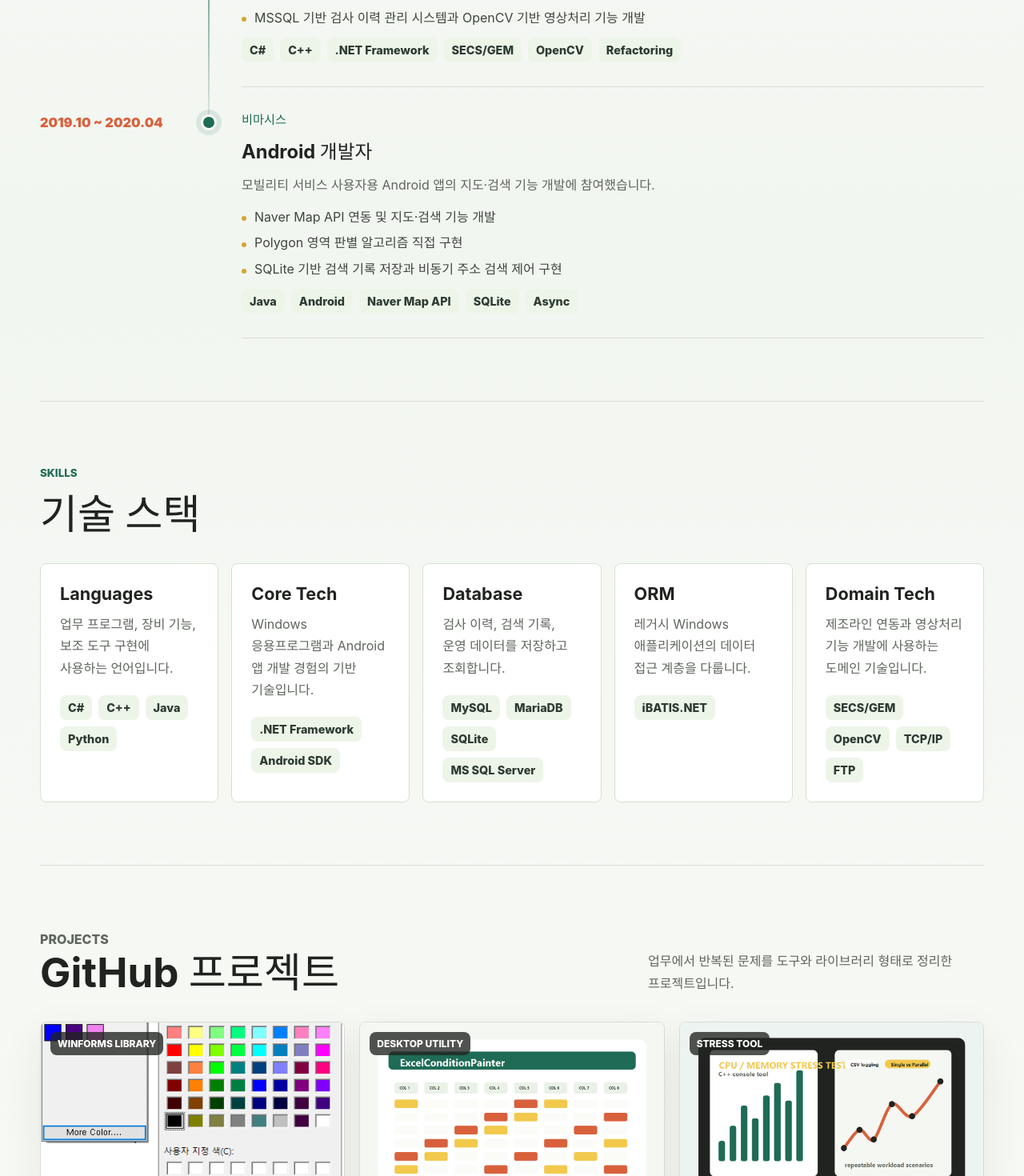
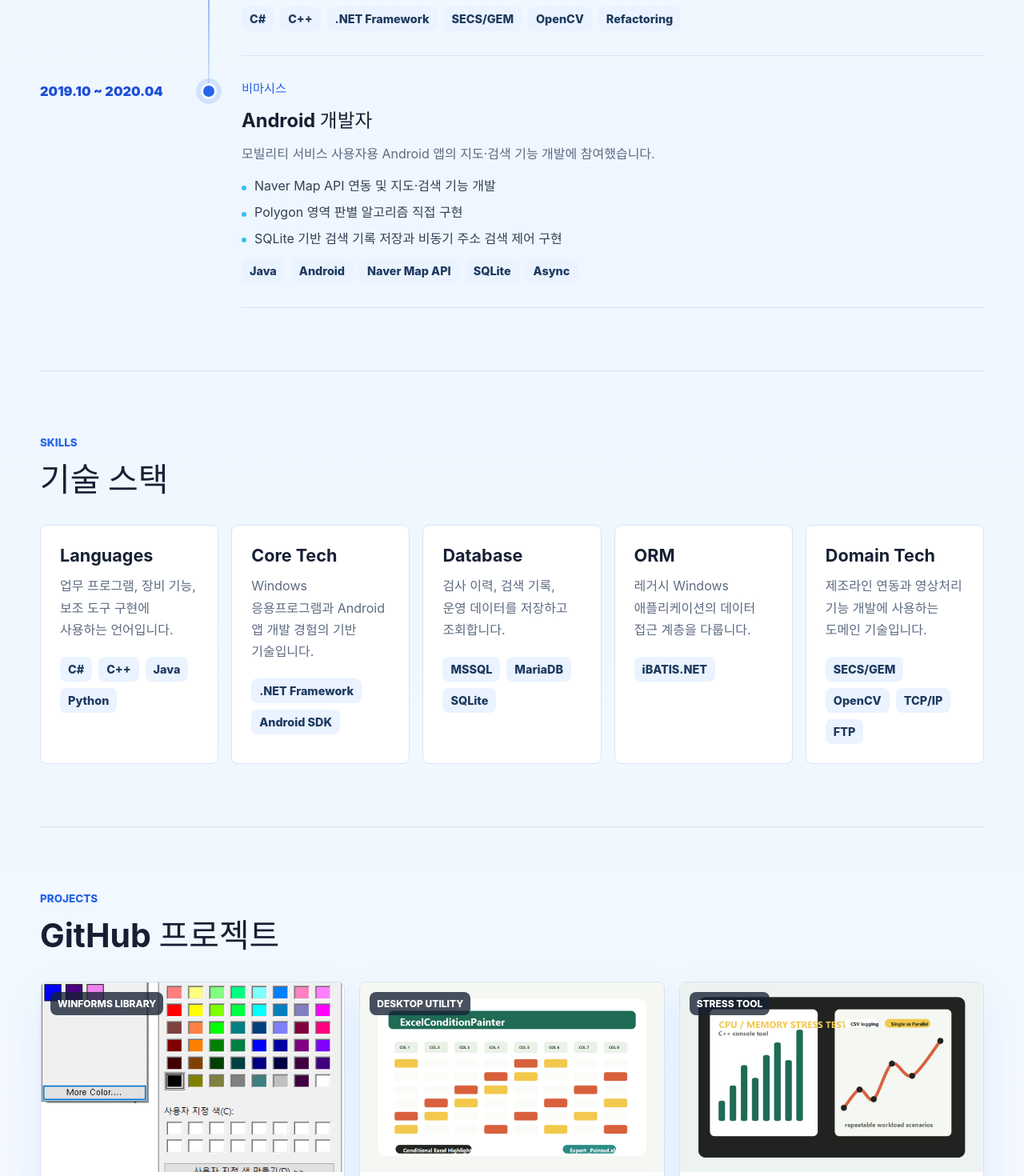
Before and after one commit to GrownDombo/GrownDombo.github.io, a React (Vite) app: page / in a window 1280 px wide. Shown: the part 1330-2800 px from the top of the page at 80% size. Built offline with nearby package versions, Linux system fonts and the light colour scheme.

Commit message:
Polish portfolio presentation

```diff
--- a/src/App.tsx
+++ b/src/App.tsx
@@ -85,7 +85,6 @@ function App() {
               <p className="section-kicker">Performance</p>
               <h2 id="metrics-title">숫자로 남긴 개선</h2>
             </div>
-            <p>공개 이력서의 핵심 성과만 골라 첫 화면 이후 바로 읽히도록 정리했습니다.</p>
           </div>
           <div className="impact-strip">
             {metrics.map((metric) => (
@@ -104,7 +103,6 @@ function App() {
               <p className="section-kicker">Experience</p>
               <h2 id="experience-title">핵심 경력</h2>
             </div>
-            <p>연도 흐름을 기준으로 회사, 역할, 주요 성과를 빠르게 훑을 수 있게 정리했습니다.</p>
           </div>
           <ol className="experience-timeline">
             {experiences.map((item) => (
@@ -161,7 +159,6 @@ function App() {
               <p className="section-kicker">Projects</p>
               <h2 id="projects-title">GitHub 프로젝트</h2>
             </div>
-            <p>업무에서 반복된 문제를 도구와 라이브러리 형태로 정리한 프로젝트입니다.</p>
           </div>
 
           <div className="project-grid compact-project-grid">
@@ -177,7 +174,7 @@ function App() {
                     <h3>{project.title}</h3>
                     <p>{project.summary}</p>
                   </div>
-                  <div className="tech-list" aria-label={`${project.title} 기술 스택`}>
+                  <div className="tech-list project-tech-list" aria-label={`${project.title} 기술 스택`}>
                     {project.tech.map((tech) => (
                       <span key={tech}>{tech}</span>
                     ))}
--- a/src/data/portfolio.ts
+++ b/src/data/portfolio.ts
@@ -117,7 +117,7 @@ export const skillGroups: SkillGroup[] = [
   {
     title: 'Database',
     description: '검사 이력, 검색 기록, 운영 데이터를 저장하고 조회합니다.',
-    skills: ['MySQL', 'MariaDB', 'SQLite', 'MS SQL Server'],
+    skills: ['MSSQL', 'MariaDB', 'SQLite'],
   },
   {
     title: 'ORM',
--- a/src/styles.css
+++ b/src/styles.css
@@ -1,21 +1,23 @@
 :root {
-  color: #20231f;
-  background: #fbfbf8;
+  color: #172033;
+  background: #f8fbff;
   font-family:
     Inter, ui-sans-serif, system-ui, -apple-system, BlinkMacSystemFont, "Segoe UI", sans-serif;
   font-synthesis: none;
   text-rendering: optimizeLegibility;
   -webkit-font-smoothing: antialiased;
-  --ink: #20231f;
-  --muted: #5f665d;
-  --line: #d9ded2;
-  --paper: #fbfbf8;
+  --ink: #172033;
+  --muted: #5d6b82;
+  --line: #d6e4f5;
+  --paper: #f8fbff;
   --surface: #ffffff;
-  --forest: #1f6b55;
-  --teal: #2b8c86;
-  --coral: #d8613c;
-  --gold: #d3a62f;
-  --shadow: 0 20px 60px rgb(32 35 31 / 10%);
+  --forest: #2563eb;
+  --teal: #0284c7;
+  --coral: #1d4ed8;
+  --gold: #38bdf8;
+  --shadow: 0 20px 60px rgb(37 99 235 / 10%);
+  --display-title: clamp(2.2rem, 3.2vw, 2.75rem);
+  --display-title-tablet: clamp(2rem, 4vw, 2.45rem);
 }
 
 * {
@@ -31,7 +33,7 @@ body {
   min-width: 320px;
   color: var(--ink);
   background:
-    linear-gradient(180deg, #fbfbf8 0%, #f2f6f1 45%, #fbfbf8 100%);
+    linear-gradient(180deg, #f8fbff 0%, #eef6ff 45%, #f8fbff 100%);
 }
 
 h1,
@@ -95,7 +97,7 @@ a {
   border-radius: 8px;
   color: #ffffff;
   background: var(--forest);
-  box-shadow: 0 10px 28px rgb(31 107 85 / 22%);
+  box-shadow: 0 10px 28px rgb(37 99 235 / 24%);
 }
 
 .nav-links {
@@ -119,7 +121,7 @@ a {
 .nav-links a:hover,
 .nav-links a:focus-visible {
   color: var(--ink);
-  background: #eaf2e8;
+  background: #e8f1ff;
   outline: none;
 }
 
@@ -166,18 +168,16 @@ main {
 }
 
 .hero-copy h1,
-.section h2,
-.contact-section h2 {
+.metrics-section h2,
+.section h2 {
   margin: 0;
   max-width: 850px;
-  font-size: clamp(2.35rem, 4.7vw, 4.8rem);
-  line-height: 1.06;
+  font-size: var(--display-title);
+  line-height: 1.12;
 }
 
 .compact-hero .hero-copy h1 {
   max-width: none;
-  font-size: clamp(2.2rem, 3.2vw, 2.75rem);
-  line-height: 1.12;
   letter-spacing: 0;
   white-space: nowrap;
 }
@@ -205,7 +205,7 @@ main {
   padding: 8px 11px;
   border: 1px solid var(--line);
   border-radius: 8px;
-  color: #394137;
+  color: #263a62;
   background: rgb(255 255 255 / 68%);
   font-weight: 700;
 }
@@ -252,7 +252,7 @@ main {
 
 .hero-visual {
   position: relative;
-  border: 1px solid #cbd7c7;
+  border: 1px solid #c7d9f0;
   border-radius: 8px;
   overflow: hidden;
   background: #ffffff;
@@ -278,12 +278,12 @@ main {
   border: 1px solid rgb(255 255 255 / 56%);
   border-radius: 8px;
   color: #ffffff;
-  background: rgb(32 35 31 / 82%);
+  background: rgb(23 32 51 / 82%);
   backdrop-filter: blur(12px);
 }
 
 .hero-visual-caption span {
-  color: #dbe6d4;
+  color: #d7e7ff;
   font-size: 0.78rem;
   font-weight: 800;
   text-transform: uppercase;
@@ -309,7 +309,7 @@ main {
   place-items: center;
   min-height: 72px;
   padding: 18px;
-  color: #2d352b;
+  color: #233653;
   background: #ffffff;
   font-weight: 800;
   text-align: center;
@@ -331,8 +331,9 @@ main {
   gap: clamp(28px, 6vw, 90px);
 }
 
-.section h2,
 .contact-section h2 {
+  margin: 0;
+  max-width: 850px;
   font-size: clamp(2rem, 4vw, 4rem);
   line-height: 1.08;
 }
@@ -343,8 +344,6 @@ main {
 }
 
 .section-body p,
-.projects-heading p,
-.section-heading > p,
 .project-content p,
 .timeline-item span,
 .timeline-content p,
@@ -365,14 +364,6 @@ main {
 
 .section-heading h2 {
   max-width: 780px;
-}
-
-.projects-heading p {
-  max-width: 390px;
-}
-
-.section-heading > p {
-  max-width: 420px;
 }
 
 .impact-strip {
@@ -454,8 +445,8 @@ main {
 .tech-list span {
   padding: 7px 10px;
   border-radius: 8px;
-  color: #2e3b32;
-  background: #edf5e9;
+  color: #1e3a5f;
+  background: #eaf3ff;
   font-size: 0.9rem;
   font-weight: 800;
 }
@@ -474,14 +465,14 @@ main {
   display: grid;
   grid-template-rows: auto 1fr;
   overflow: hidden;
-  box-shadow: 0 18px 52px rgb(32 35 31 / 8%);
+  box-shadow: 0 18px 52px rgb(37 99 235 / 8%);
 }
 
 .project-image-wrap {
   position: relative;
   min-height: 190px;
   overflow: hidden;
-  background: #e8efe5;
+  background: #eaf3ff;
 }
 
 .compact-project-card .project-image-wrap {
@@ -508,7 +499,7 @@ main {
   padding: 7px 9px;
   border-radius: 8px;
   color: #ffffff;
-  background: rgb(32 35 31 / 78%);
+  background: rgb(23 32 51 / 78%);
   font-size: 0.75rem;
   font-weight: 800;
   text-transform: uppercase;
@@ -543,7 +534,7 @@ main {
 .project-highlights li {
   position: relative;
   padding-left: 16px;
-  color: #3f473d;
+  color: #334155;
   line-height: 1.55;
 }
 
@@ -562,6 +553,21 @@ main {
   display: flex;
   flex-wrap: wrap;
   gap: 8px;
+}
+
+.project-tech-list {
+  display: grid;
+  grid-template-columns: repeat(3, minmax(0, 1fr));
+}
+
+.project-tech-list span {
+  display: inline-flex;
+  align-items: center;
+  justify-content: center;
+  min-height: 42px;
+  padding: 8px 10px;
+  text-align: center;
+  line-height: 1.25;
 }
 
 .project-links {
@@ -627,7 +633,7 @@ main {
   top: 8px;
   bottom: -36px;
   width: 2px;
-  background: linear-gradient(180deg, var(--forest), rgb(31 107 85 / 12%));
+  background: linear-gradient(180deg, var(--forest), rgb(37 99 235 / 14%));
   content: "";
 }
 
@@ -641,10 +647,10 @@ main {
   width: 14px;
   height: 14px;
   margin-top: 6px;
-  border: 3px solid #fbfbf8;
+  border: 3px solid #f8fbff;
   border-radius: 50%;
   background: var(--forest);
-  box-shadow: 0 0 0 6px rgb(31 107 85 / 12%);
+  box-shadow: 0 0 0 6px rgb(37 99 235 / 14%);
   content: "";
 }
 
@@ -677,7 +683,7 @@ main {
 .timeline-content li {
   position: relative;
   padding-left: 16px;
-  color: #3f473d;
+  color: #334155;
   line-height: 1.55;
 }
 
@@ -728,7 +734,7 @@ main {
   padding: 7px 10px;
   border: 1px solid var(--line);
   border-radius: 8px;
-  color: #364033;
+  color: #263a62;
   font-size: 0.9rem;
   font-weight: 800;
 }
@@ -743,12 +749,12 @@ main {
   border-radius: 8px;
   color: #ffffff;
   background:
-    linear-gradient(135deg, rgb(31 107 85 / 92%), rgb(32 35 31 / 96%)),
-    #20231f;
+    linear-gradient(135deg, rgb(37 99 235 / 94%), rgb(15 23 42 / 96%)),
+    #172033;
 }
 
 .contact-section .section-kicker {
-  color: #f2c94c;
+  color: #bfdbfe;
 }
 
 .contact-links {
@@ -793,12 +799,14 @@ main {
     padding-top: 38px;
   }
 
-  .hero-copy h1 {
-    font-size: clamp(2.35rem, 9vw, 4.6rem);
+  .hero-copy h1,
+  .metrics-section h2,
+  .section h2,
+  .compact-hero .hero-copy h1 {
+    font-size: var(--display-title-tablet);
   }
 
   .compact-hero .hero-copy h1 {
-    font-size: clamp(2rem, 4vw, 2.45rem);
     white-space: normal;
   }
 
@@ -843,7 +851,6 @@ main {
 
   .hero-summary,
   .section-body p,
-  .projects-heading p,
   .project-content p,
   .timeline-item span,
   .timeline-content p,
@@ -920,7 +927,7 @@ main {
 
   .timeline-content {
     padding: 0 0 28px 18px;
-    border-left: 2px solid rgb(31 107 85 / 20%);
+    border-left: 2px solid rgb(37 99 235 / 22%);
   }
 
   .contact-section {
```
